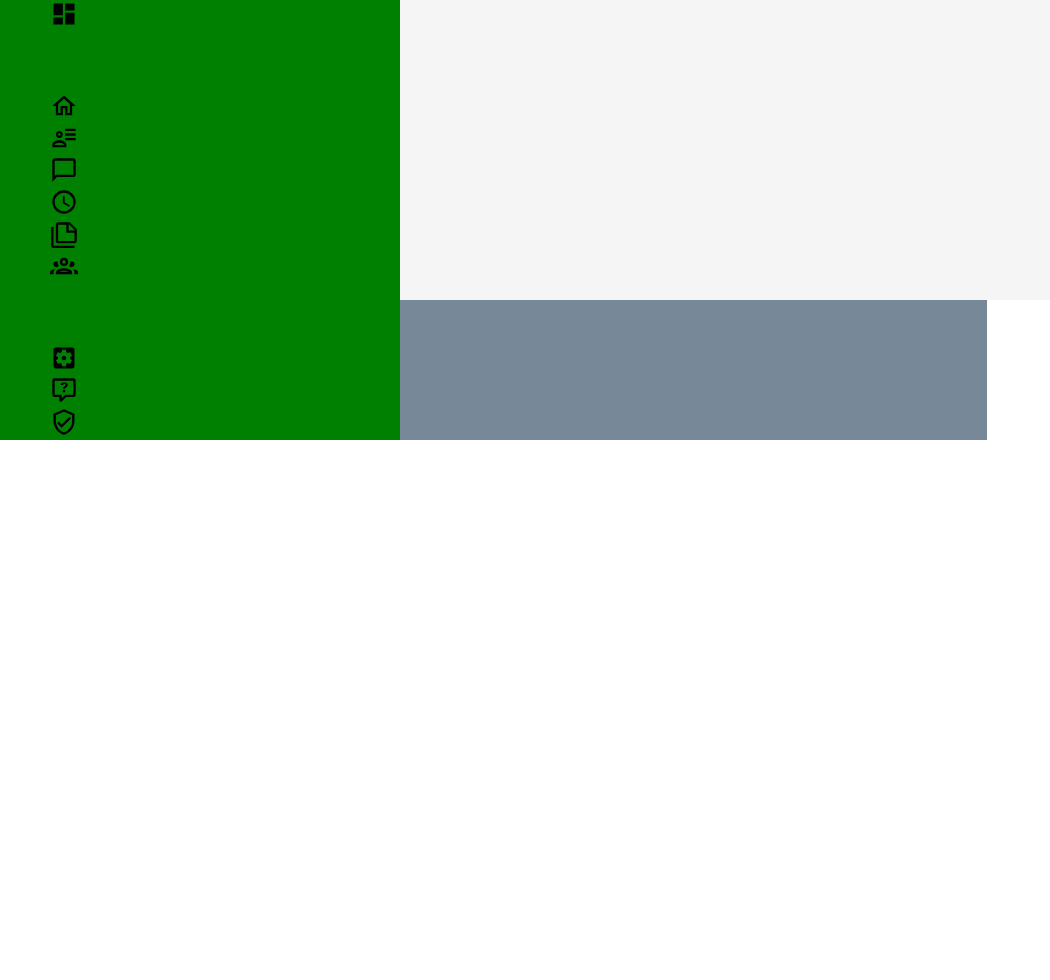
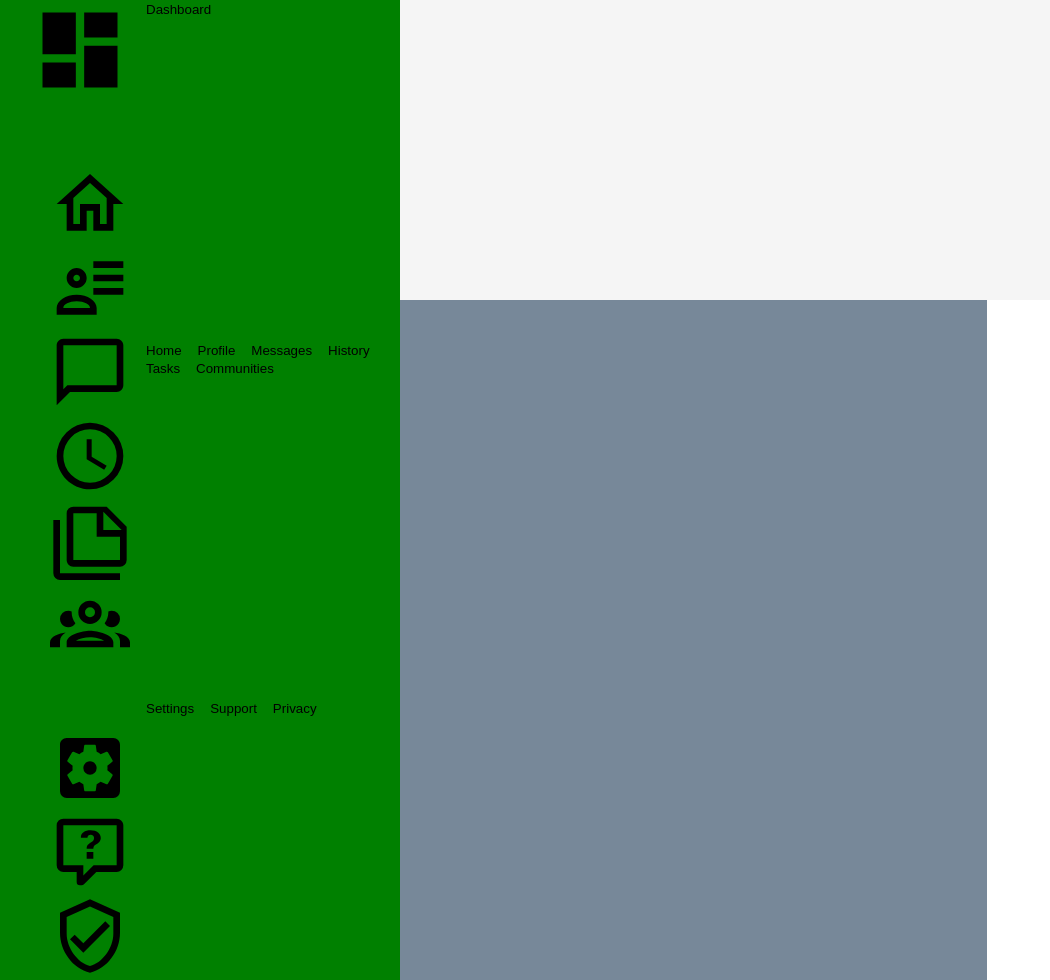
Before and after one commit to Skrye/ODIN-Repos, a plain HTML site: page Admin-Dashboard/index.html in a window 1280 px wide. Shown: the whole page, without its empty margins (0-1050 px from the left). Before the commit the page ends 800 px from the top, so only its background shows below. Drawn offline with Linux system fonts and the light colour scheme.

Commit message:
bottons and styling

```diff
--- a/Admin-Dashboard/index.html
+++ b/Admin-Dashboard/index.html
@@ -11,8 +11,8 @@
         <div class="header"></div>
         <div class="sidebar">
             <div class="icons">
-                <div class="dasboard">
-                    <img src="./Dashboard-Icons/Dashboard.svg" alt="Dashboard">
+                <div class="dashboard">
+                    <img src="./Dashboard-Icons/Dashboard.svg" alt="Dashboard" id="dashboard">
                 </div>
                 <div class="personal">
                     <img src="./Dashboard-Icons/Home.svg" alt="Home">
@@ -28,7 +28,24 @@
                     <img src="./Dashboard-Icons/Privacy.svg" alt="Privacy">
                 </div>
             </div>
-            <div class="buttons"></div>
+            <div class="buttons">
+                <div class="dashboard">
+                    <button type="button">Dashboard</button>
+                </div>
+                <div class="personal">
+                    <button type="button">Home</button>
+                    <button type="button">Profile</button>
+                    <button type="button">Messages</button>
+                    <button type="button">History</button>
+                    <button type="button">Tasks</button>
+                    <button type="button">Communities</button>
+                </div>
+                <div class="universal">
+                    <button type="button">Settings</button>
+                    <button type="button">Support</button>
+                    <button type="button">Privacy</button>
+                </div>
+            </div>
         </div>
         <div class="main">
             <div class="projects"></div>
--- a/Admin-Dashboard/styles.css
+++ b/Admin-Dashboard/styles.css
@@ -20,7 +20,7 @@
     grid-column: 1 / 2;
     grid-row: 1 / 4;
     background-color: green;
-    grid-template-columns: 1fr 4fr;
+    grid-template-columns: 1fr 2fr;
     grid-auto-rows: auto;
     gap: 10px;
 }
@@ -33,6 +33,17 @@
 
 img#dashboard {
     margin-left: -20px;
+}
+
+.buttons {
+    display: grid;
+    gap: 60px;
+}
+
+button {
+    background-color: green;
+    border: none;
+    color: black;
 }
 
 .main {
```
